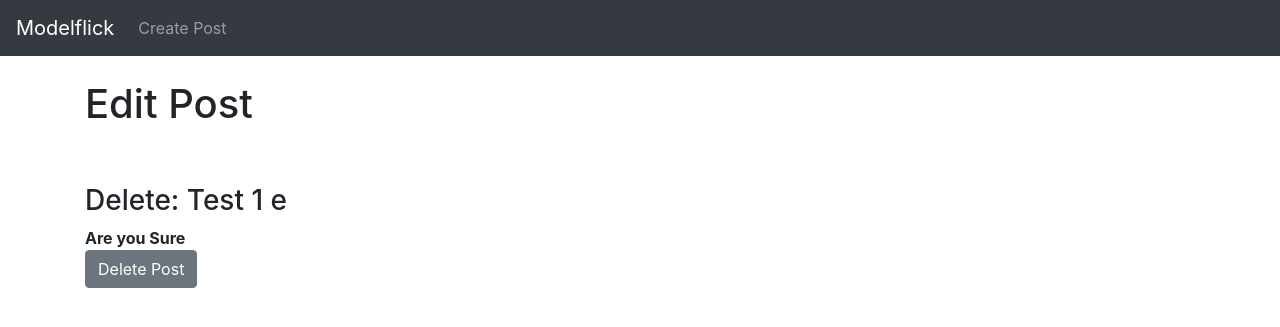
After one commit to Arunarchitect/modrefine, a Django app: page /delete/1 in a window 1280 px wide. The commit adds this page. Shown: the top 327 px of the page. Run offline with Django 4.2, Linux system fonts and the light colour scheme; data comes from the database, SQL or seed files in the repository; both versions use the stored data as it was after the commit.

Commit message:
delete post added

```diff
--- a/ablog/settings.py
+++ b/ablog/settings.py
@@ -24,7 +24,7 @@ BASE_DIR = Path(__file__).resolve().parent.parent
 SECRET_KEY = 'django-insecure-5wfw&0=ekzze(9^&i0-dima7k=l8td%j5mtyrn7#d6jef%fhs@'
 
 # SECURITY WARNING: don't run with debug turned on in production!
-DEBUG = False
+DEBUG = True
 
 ALLOWED_HOSTS = ['*']
 
--- a/theblog/templates/article_detail.html
+++ b/theblog/templates/article_detail.html
@@ -3,6 +3,7 @@
 {% block content %}
     <h1>{{ post.title }}</h1>
     <a href="{% url 'update_post' post.pk %}">Edit post</a>
+    <a href="{% url 'delete_post' post.pk %}">Delete post</a>
     <small>{{ post.author }}</small>
     <br/>
 
--- /dev/null
+++ b/theblog/templates/delete_post.html
@@ -0,0 +1,18 @@
+{% extends 'base.html' %}
+{% block title %}Delete Post{% endblock %}
+{% block content %}
+    <h1>Edit Post</h1>
+    <br/><br/>
+    <h3>Delete: {{ post.title }}</h3>
+
+
+    <div class="form-group">
+    <form method=POST >
+        {% csrf_token %}
+        <strong>Are you Sure</strong><br/>
+        <button class="btn btn-secondary">Delete Post</button>
+    </form>
+    </div>
+
+
+{% endblock %}
--- a/theblog/urls.py
+++ b/theblog/urls.py
@@ -1,9 +1,10 @@
 from django.urls import path
-from . views import HomeView, ArticleDetailView, CreatePostView, UpdatePostView
+from . views import HomeView, ArticleDetailView, CreatePostView, UpdatePostView, DeletePostView
 
 urlpatterns = [
     path('', HomeView.as_view(), name='home'),
     path('article/<int:pk>', ArticleDetailView.as_view(), name = 'article_detail'),
     path('create_post/', CreatePostView.as_view(), name= 'create_post'),
     path('edit/<int:pk>', UpdatePostView.as_view(), name= 'update_post'),
+    path('delete/<int:pk>', DeletePostView.as_view(), name= 'delete_post'),
 ]
--- a/theblog/views.py
+++ b/theblog/views.py
@@ -1,7 +1,8 @@
 from django.shortcuts import render
-from django.views.generic import ListView, DetailView, CreateView, UpdateView
+from django.views.generic import ListView, DetailView, CreateView, UpdateView, DeleteView
 from .models import Post
 from .forms import PostForm, EditForm
+from django.urls import reverse_lazy
 # Create your views here.
 # def home(request):
 #     return render(request, 'home.html',{})
@@ -25,3 +26,8 @@ class UpdatePostView(UpdateView):
     model = Post
     form_class = EditForm
     template_name = 'update_post.html'
+
+class DeletePostView(DeleteView):
+    model = Post
+    template_name = 'delete_post.html'
+    success_url = reverse_lazy('home')
```
Also changed, not shown: db.sqlite3, theblog/models.py (line endings or trailing spaces).
